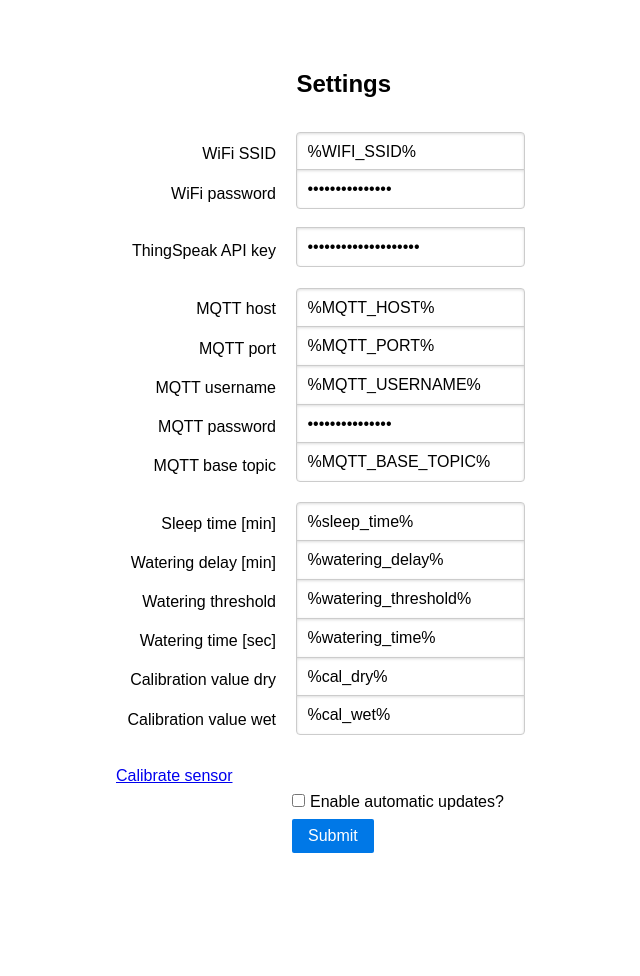
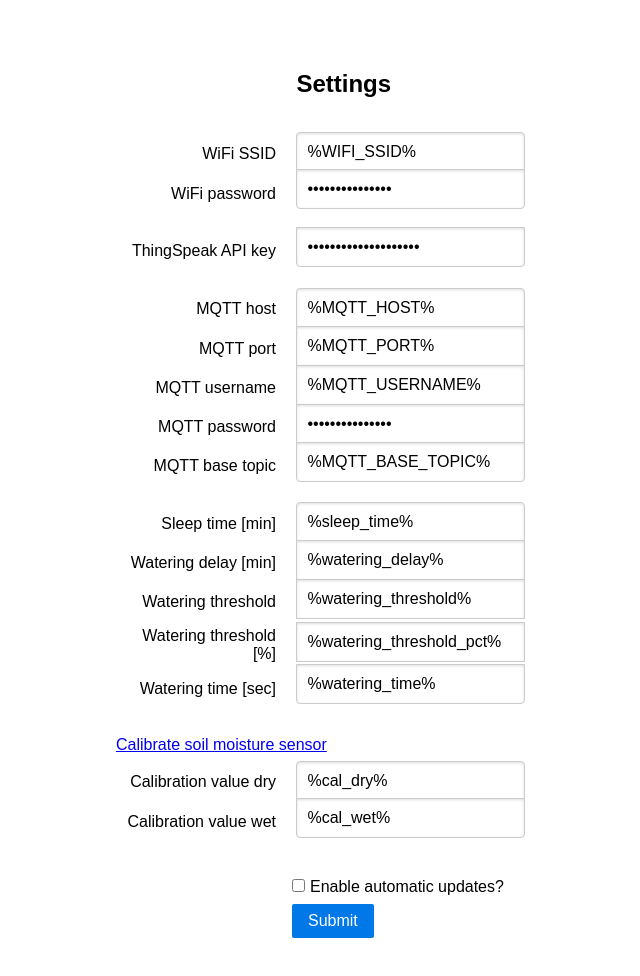
Before and after one commit to MadsBornebusch/PlantFriends, a plain HTML site: page data/index.html in a window 1280 px wide. Shown: the whole page, without its empty margins (204-844 px from the left). Before the commit the page ends 903 px from the top, so only its background shows below. Drawn offline with Linux system fonts and the light colour scheme.

Commit message:
Tried to add watering threshold in pct, didn't seem to work

```diff
--- a/data/index.html
+++ b/data/index.html
@@ -65,9 +65,18 @@
                 <input type="text" name="watering_threshold" value="%watering_threshold%">
             </div>
             <div class="pure-control-group">
+                <label for="watering_threshold_pct">Watering threshold [%]</label>
+                <input type="text" name="watering_threshold_pct" value="%watering_threshold_pct%">
+            </div>
+            <div class="pure-control-group">
                 <label for="watering_time">Watering time [sec]</label>
                 <input type="text" name="watering_time" value="%watering_time%">
             </div>
+        </fieldset>
+        <br>
+        <a href="/cal">Calibrate soil moisture sensor</a>
+        <br>
+        <fieldset class="pure-group">
             <div class="pure-control-group">
                 <label for="cal_dry">Calibration value dry</label>
                 <input type="text" name="cal_dry" value="%cal_dry%">
@@ -77,8 +86,6 @@
                 <input type="text" name="cal_wet" value="%cal_wet%">
             </div>
         </fieldset>
-        <br>
-        <a href="/cal">Calibrate sensor</a>
         <br>
         <div class="pure-controls">
             <label for="automatic_ota" class="pure-checkbox">
```
Also changed, not shown: 1 other file.
